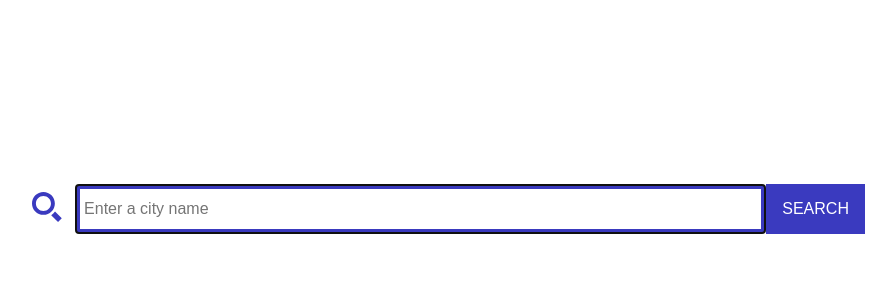
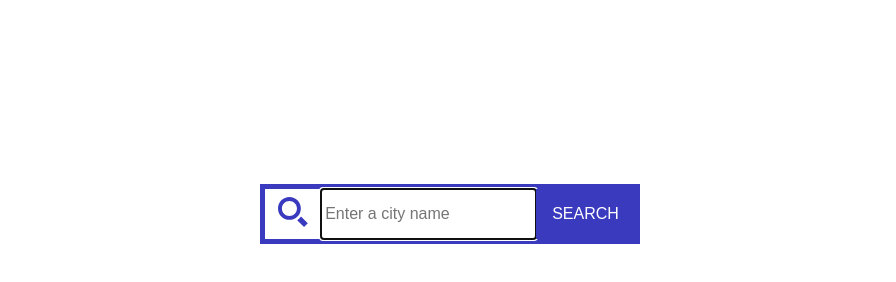
Before and after one commit to ely-saakian/weatherApp, a plain HTML site: page index.html in a window 1280 px wide. Shown: the part 232-514 px from the top of the page, without its empty margins (190-1086 px from the left). Drawn offline with Linux system fonts and the light colour scheme.

Commit message:
tweaked search bar

```diff
--- a/css/styles.scss
+++ b/css/styles.scss
@@ -66,7 +66,7 @@ body {
         flex-direction: column;
         justify-content: flex-start;
         align-self: center;
-        width: 90%;
+        width: max-content;
         height: 50%;
 
 
@@ -80,17 +80,18 @@ body {
                 margin-top: 1em;
                 display: flex;
                 justify-content: center;
+                border: 5px solid var(--theme-color);
+
 
                 input {
-                    width: 60%;
+                    border: none;
                     padding: 0 .25em;
                     font-size: 1em;
-                    border: 5px solid var(--theme-color);
                     color: var(--secondary);
                 }
 
                 label {
-                    margin-right: 1em;
+                    margin:  0 1em;
                     align-self: center;
                     svg {
                         transform: scale(1.25);
```
Also changed, not shown: css/styles.css, 1 other file.
